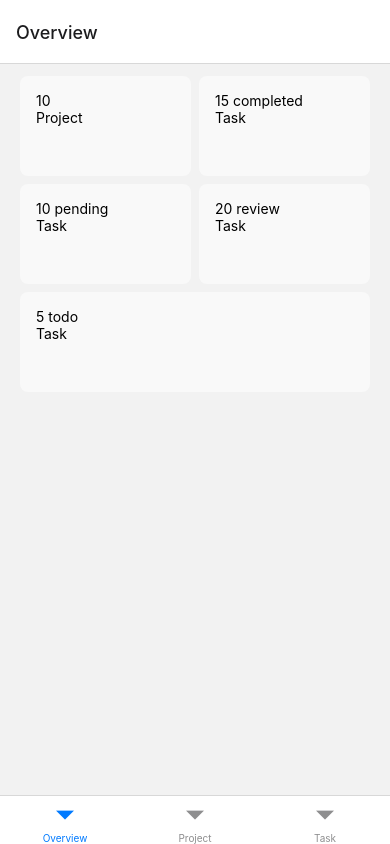
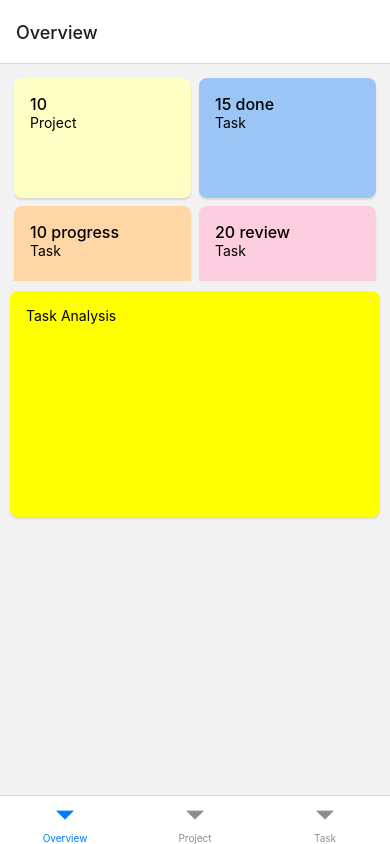
Before and after one commit to parwatcodes/TaskMan-Mobile, a React Native app: screen /Overview in a window 390 px wide. Built offline with nearby package versions, Linux system fonts and the light colour scheme.

Commit message:
Add initial design in overview component

```diff
--- a/src/Screens/OverviewScreen.js
+++ b/src/Screens/OverviewScreen.js
@@ -4,8 +4,8 @@ import Overview from '../components/Overview';
 
 const OverviewScreen = () => {
   let projects = { type: 'Project', total: 10 };
-  let taskCompleted = { type: 'Task', status: 'completed', total: 15 };
-  let taskPending = { type: 'Task', status: 'pending', total: 10 };
+  let taskCompleted = { type: 'Task', status: 'done', total: 15 };
+  let taskPending = { type: 'Task', status: 'progress', total: 10 };
   let taskInReview = { type: 'Task', status: 'review', total: 20 };
   let taskToDo = { type: 'Task', status: 'todo', total: 5 };
 
--- a/src/components/Overview.js
+++ b/src/components/Overview.js
@@ -1,11 +1,13 @@
 import React from 'react';
 import { View, Text, StyleSheet, FlatList } from 'react-native';
 
+import { statusToCardColor } from '../helpers/mappings';
+
 const renderItem = ({ item }) => (
   <View style={styles.itemContainer}>
-    <View style={styles.item}>
-    <Text>{item.total} {item.status}</Text>
-    <Text>{item.type}</Text>
+    <View style={{ ...styles.item, backgroundColor: statusToCardColor[item.status || 'default'] }}>
+      <Text style={styles.title}>{item.total} {item.status}</Text>
+      <Text>{item.type}</Text>
     </View>
   </View>
 );
@@ -14,20 +16,26 @@ const Overview = (props) => {
   let { data } = props;
 
   return (
+    <View style={styles.container}>
+
     <FlatList
       data={data}
       numColumns={2}
       renderItem={renderItem}
       keyExtractor={(item, index) => index.toString()}
-      contentContainerStyle={styles.container}
     />
+    <View style={styles.reportContainer}>
+      <Text>Task Analysis</Text>
+    </View>
+
+    </View>
   );
 };
 
 const styles = StyleSheet.create({
   container: {
-    paddingHorizontal: 16,
-    paddingVertical: 8,
+    paddingHorizontal: 10,
+    paddingVertical: 10,
   },
   itemContainer: {
     flex: 1,
@@ -37,8 +45,30 @@ const styles = StyleSheet.create({
     backgroundColor: '#f9f9f9',
     padding: 16,
     borderRadius: 8,
-    minHeight: 100
+    minHeight: 120,
+    shadowColor: '#000',
+    shadowOffset: { width: 0, height: 2 },
+    shadowOpacity: 0.1,
+    shadowRadius: 2,
+    elevation: 2,
   },
+  title: {
+    fontSize: 16,
+    fontWeight: 500
+  },
+  reportContainer: {
+    backgroundColor: 'yellow',
+    height: '50%',
+    marginTop: 10,
+    marginBottom: 10,
+    padding: 16,
+    borderRadius: 8,
+    shadowColor: '#000',
+    shadowOffset: { width: 0, height: 2 },
+    shadowOpacity: 0.1,
+    shadowRadius: 2,
+    elevation: 2,
+  }
 });
 
 export default Overview;
--- a/src/constants/colors.js
+++ b/src/constants/colors.js
@@ -1,12 +1,13 @@
-export const white = '#ffff';
-export const borderColor = 'rgb(206, 202, 202)';
-export const backgroundColor = 'rgb(237 239 243)';
+export const white = '#FFFFF';
+export const borderColor = '#CECACA';
+export const backgroundColor = '#EDEFF3';
 
 // Light colors
 export const lightBlue = '#9AC5F4';
 export const lightOrange = '#FFD6A5';
 export const lightPink = '#FDCEDF';
 export const lightGreen = '#D0F5BE';
+export const lightYellow = '#FFFEC4';
 
 // Dark colors
 export const darkGreen = '#03C988';
--- a/src/helpers/mappings.js
+++ b/src/helpers/mappings.js
@@ -1,11 +1,12 @@
-import { lightGreen, lightBlue, lightPink, lightOrange } from '../constants/colors';
+import { lightGreen, lightBlue, lightPink, lightOrange, lightYellow } from '../constants/colors';
 import { darkGreen, darkYellow, darkRed } from '../constants/colors'
 
 export const statusToCardColor = {
   'todo': lightGreen,
   'progress': lightOrange,
   'review': lightPink,
-  'done': lightBlue
+  'done': lightBlue,
+  'default': lightYellow
 }
 
 export const priorityToLabelColor = {
```
